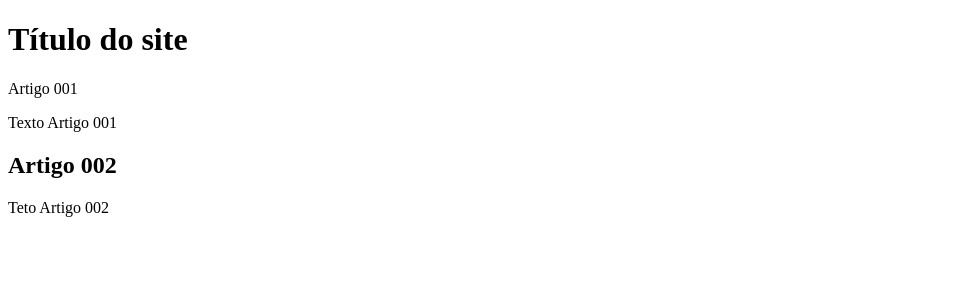
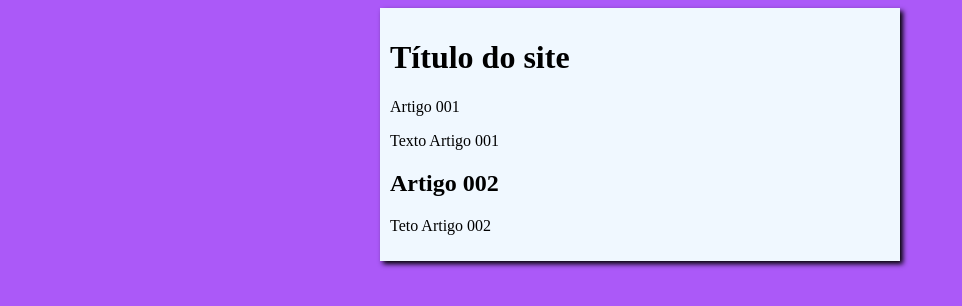
Before and after one commit to VitoriaMaglio/Projeto-site-branches, a plain HTML site: page index.html in a window 1280 px wide. Shown: the whole page, without its empty margins (0-962 px from the left). Drawn offline with Linux system fonts and the light colour scheme.

Commit message:
Início do design

```diff
--- /dev/null
+++ b/estilos/sytle.css
@@ -0,0 +1,16 @@
+{
+    font-family: Arial, Helvetica, sans-serif;
+    font-size: 16px;
+}
+
+body {
+    background-color: rgb(171, 89, 248);
+}
+
+main {
+    background-color: aliceblue;
+    width: 500px;
+    margin: auto;
+    padding: 10px;
+    box-shadow: 3px 3px 5px black;
+}
--- a/index.html
+++ b/index.html
@@ -4,6 +4,7 @@
     <meta charset="UTF-8">
     <meta name="viewport" content="width=], initial-scale=1.0">
     <title>Título do site</title>
+    <link rel="stylesheet" href="estilos/sytle.css">
 </head>
 <body>
     <main>
```
